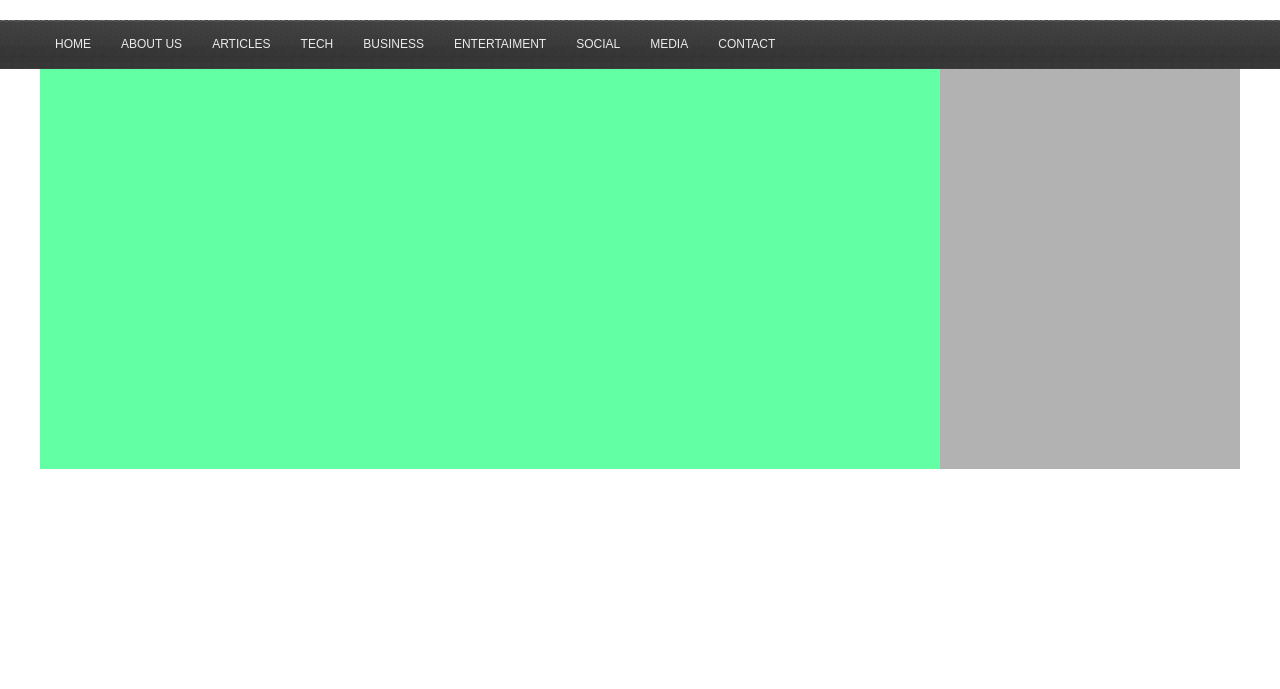
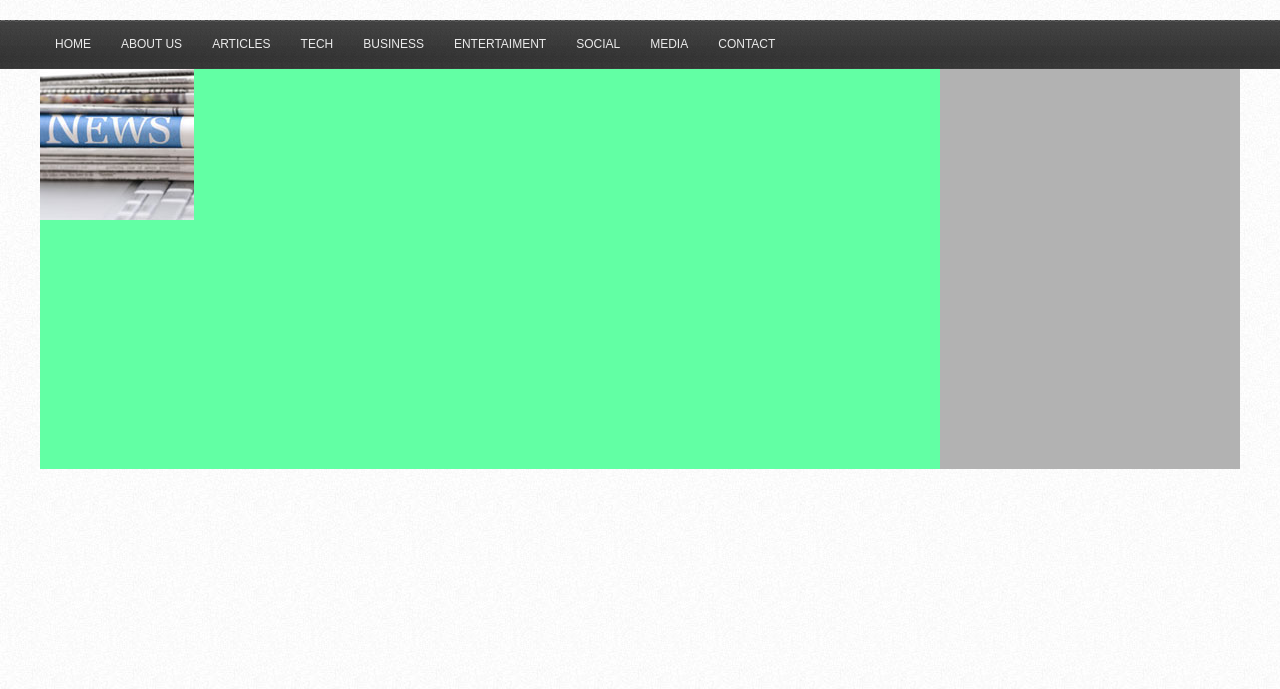
Before and after one commit to YuriiHorbach/magazine, a plain HTML site: page index.html in a window 1280 px wide. Shown: the part 111-800 px from the top of the page. Drawn offline with Linux system fonts and the light colour scheme.

Commit message:
html/css add thumbnails time 19:17

```diff
--- a/css/style.css
+++ b/css/style.css
@@ -2,6 +2,7 @@
 
 body{
 	font: 13px/1.4 Arial, Tahoma, Verdana, sans-serif;
+	background: url(../images/main-bg.jpeg);
 }
 
 a{
--- a/index.html
+++ b/index.html
@@ -32,8 +32,15 @@
 
 	<div id="wrapper">
 		<div id="sidebar"></div>
-		<div id="content"></div>
-	</div>
+		<div id="content">
+			<div class="main-content">
+				<div class="thumbnail">
+					<img src="images/content-pic1.jpg" alt="content-pic1">
+				</div>
+				<div id="content-text"></div>
+			</div>
+		</div><!-- content -->
+	</div><!-- wrapper -->
 
 
 </body>
```
Also changed, not shown: images/content-pic1.jpg (added), images/content-pic2.jpg (added), images/content-pic3.jpg (added), images/content-pic4.jpg (added), images/content-pic5.jpg (added), images/main-bg.jpeg (added).
